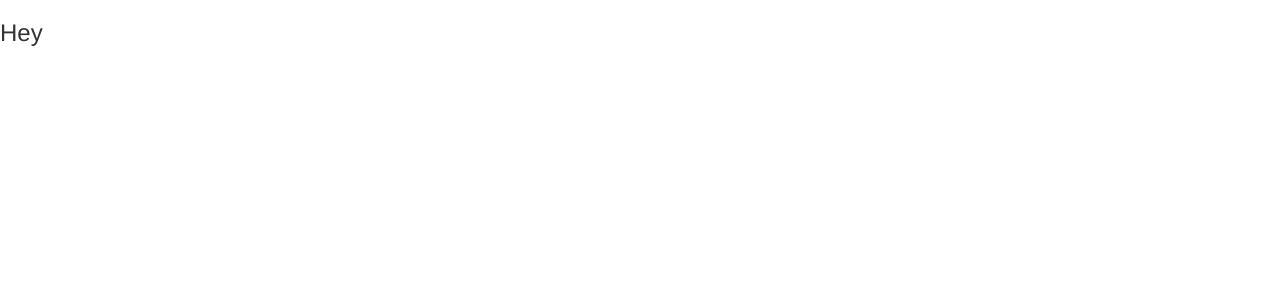
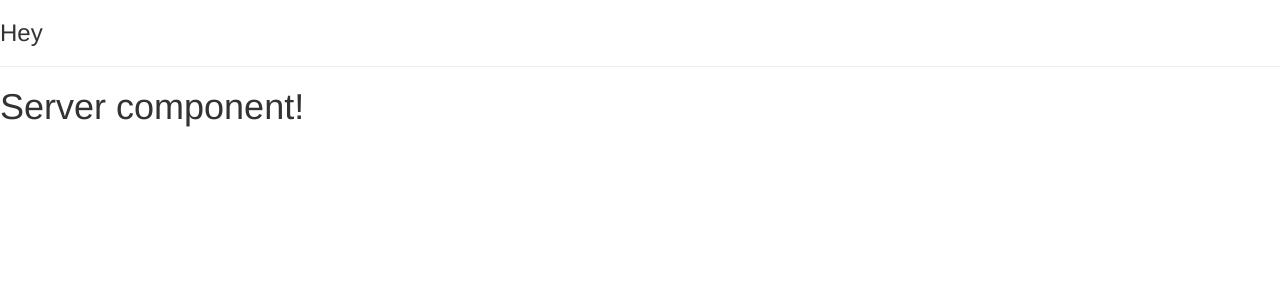
Before and after one commit to andresito1969/angular-first-app, an Angular app: page / in a window 1280 px wide. Shown: the top 300 px of the page. Built offline with nearby package versions, Linux system fonts and the light colour scheme.

Commit message:
![COMPONENT] SERVER COMPONENT!

```diff
--- a/src/app/app.component.html
+++ b/src/app/app.component.html
@@ -1 +1,4 @@
 <h3>Hey</h3>
+
+<hr>
+<app-server></app-server>
--- a/src/app/app.module.ts
+++ b/src/app/app.module.ts
@@ -2,9 +2,12 @@
 import { BrowserModule } from '@angular/platform-browser';
 import { AppComponent } from './app.component';
 
+import { ServerComponent } from './server/server.component';
+
 @NgModule({
   declarations: [
-    AppComponent
+    AppComponent,
+    ServerComponent
   ],
   imports: [
     BrowserModule,
--- /dev/null
+++ b/src/app/server/server.component.html
@@ -0,0 +1 @@
+<h1>Server component!</h1>
```
Also changed, not shown: src/app/server/server.component.ts (added, +13 -0 lines).
